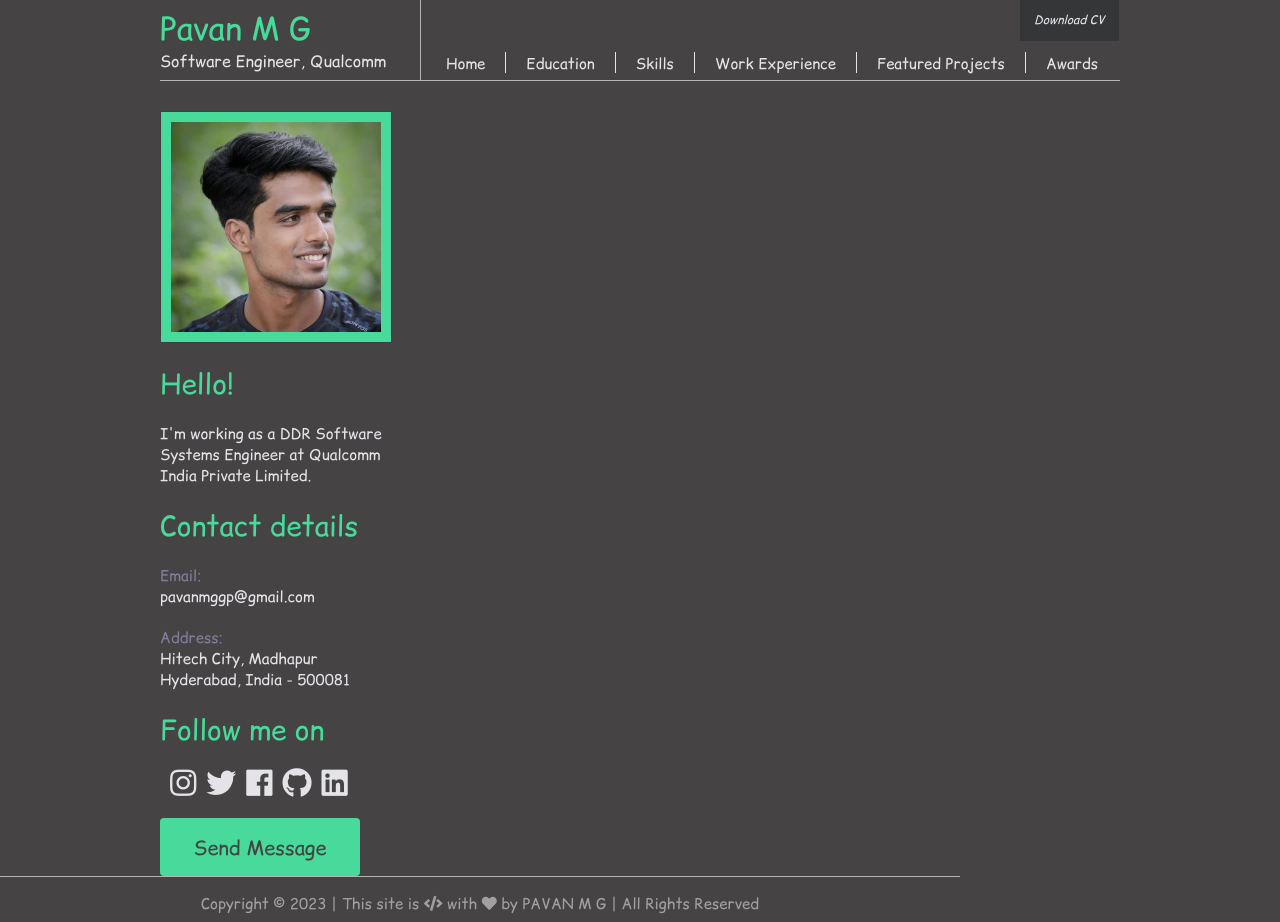
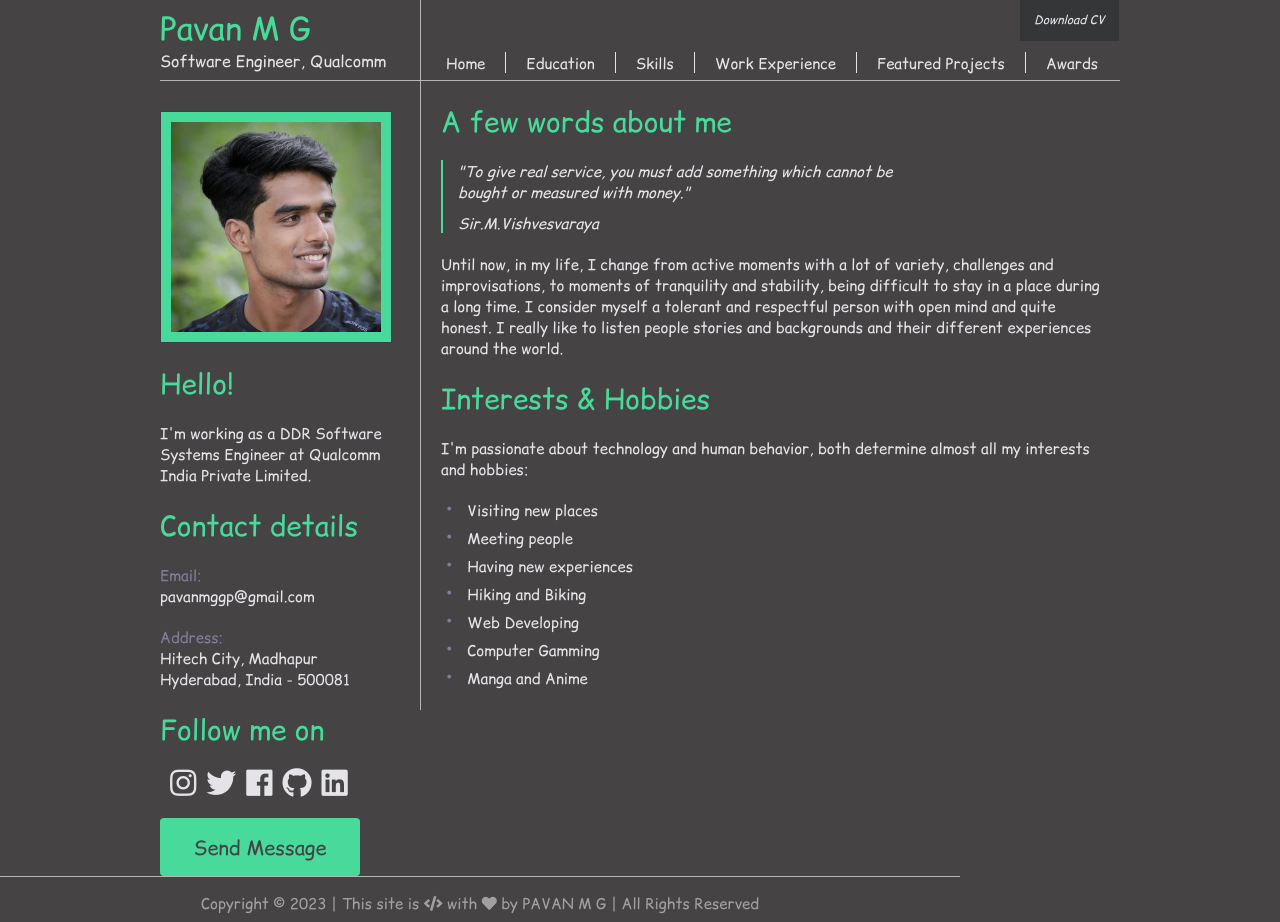
Before and after one commit to pavan-mg/pavan-mg.github.io, a Jekyll site: the page built from index.html, in a window 1280 px wide and 922 px high. Built offline with Jekyll 4.4.1, drawn with Linux system fonts in a browser that asks for light colours.

Commit message:
Update default.html

```diff
--- a/_layouts/default.html
+++ b/_layouts/default.html
@@ -22,7 +22,7 @@
         </ul>
         <div class="clear"></div>
         <ul class="header_menu horizontal_list">
-          <li><a data-id="myHome" href="#Home" class="no_border">Home</a></li>
+          <li><a href="#Home" class="no_border">Home</a></li>
           <li><a data-id="myEducation" href="#Education">Education</a></li>
           <li><a data-id="mySkills" href="#Skills">Skills</a></li>
           <li><a data-id="myExperience" href="#Experience">Work Experience</a></li>
@@ -116,7 +116,7 @@
     </div>
   </div>
     <!-- PROFILE CONTENT -->
-  <div class="panel" id="Home">
+  <div class="show" id="Home">
     <div id="content_container">
       <div class="block">
         <h2>A few words about me</h2>
```
